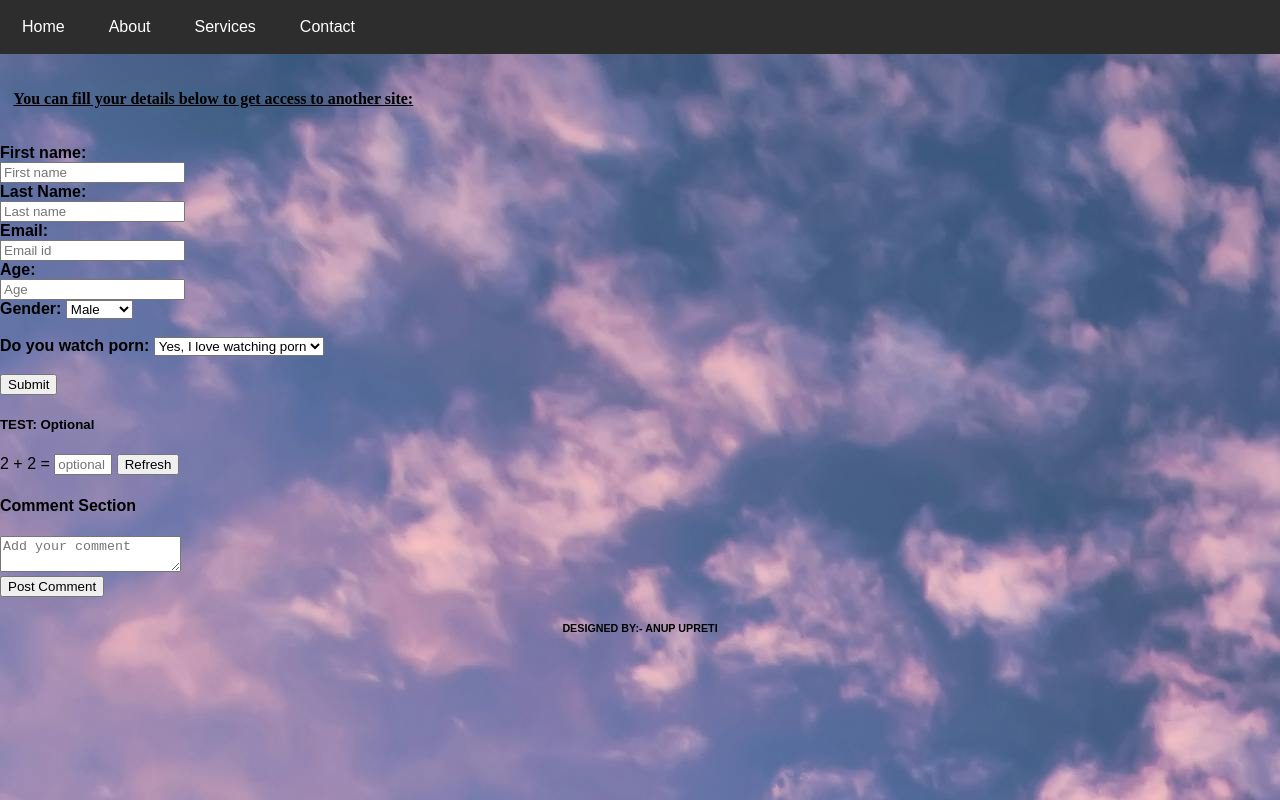
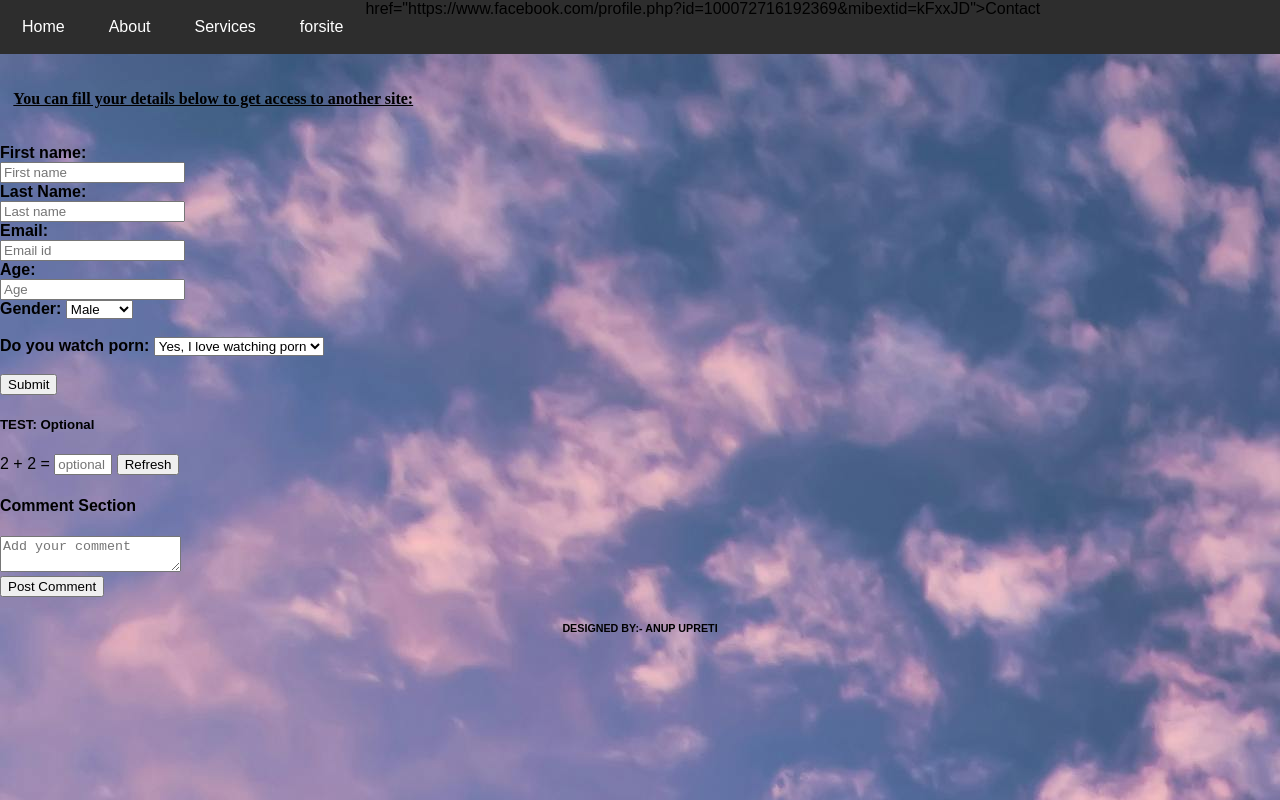
Before and after one commit to Anup892/Anup.github.io, a plain HTML site: page index.html in a window 1280 px wide. Drawn offline with Linux system fonts and the light colour scheme.

Commit message:
Update index.html

```diff
--- a/index.html
+++ b/index.html
@@ -42,7 +42,7 @@
         <a href="index.html">Home</a>
         <a href="About us.html">About</a>
         <a href="service.html">Services</a>
-        <a href="https://www.facebook.com/profile.php?id=100072716192369&mibextid=kFxxJD">Contact</a>
+        <a href="forsite.html">forsite</a> href="https://www.facebook.com/profile.php?id=100072716192369&mibextid=kFxxJD">Contact</a>
     </div>
 
     <br><br>&nbsp;&nbsp;<body txtcolor="red" bgcolor="00ffff">
```
